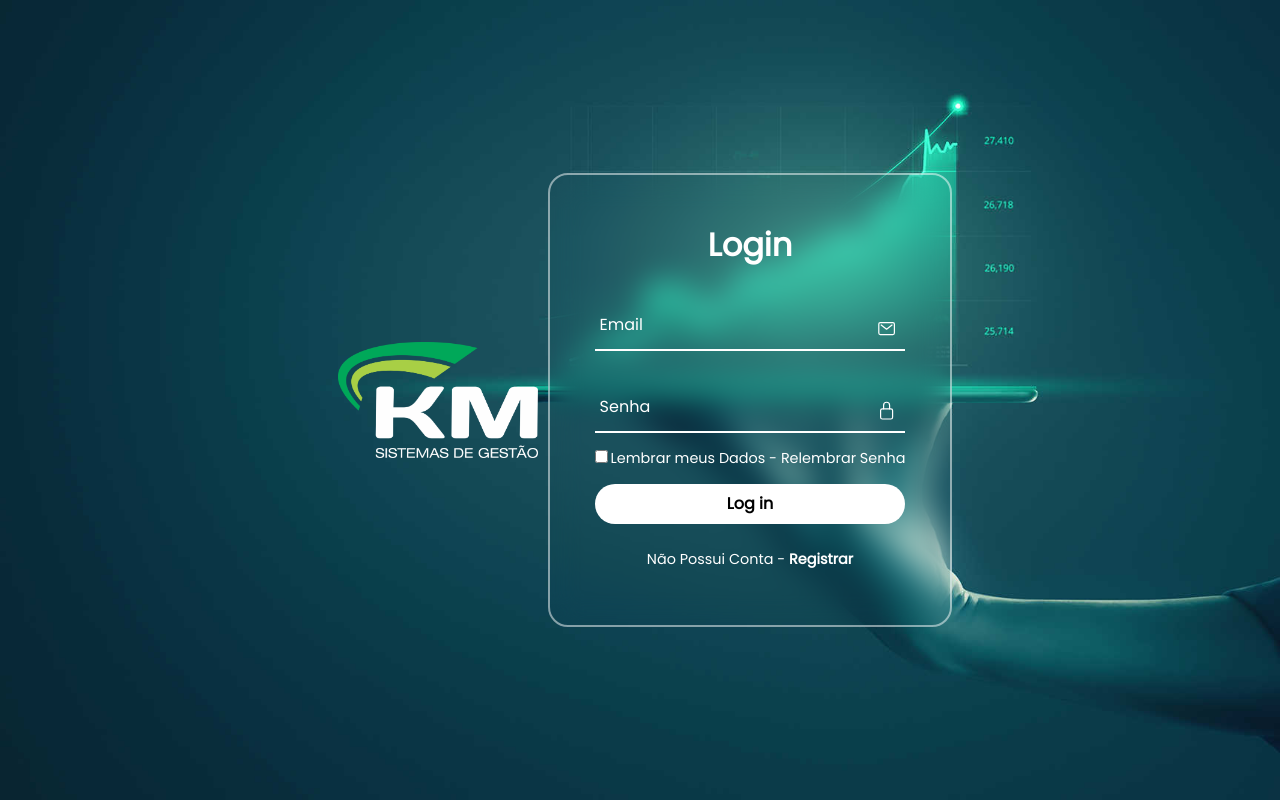
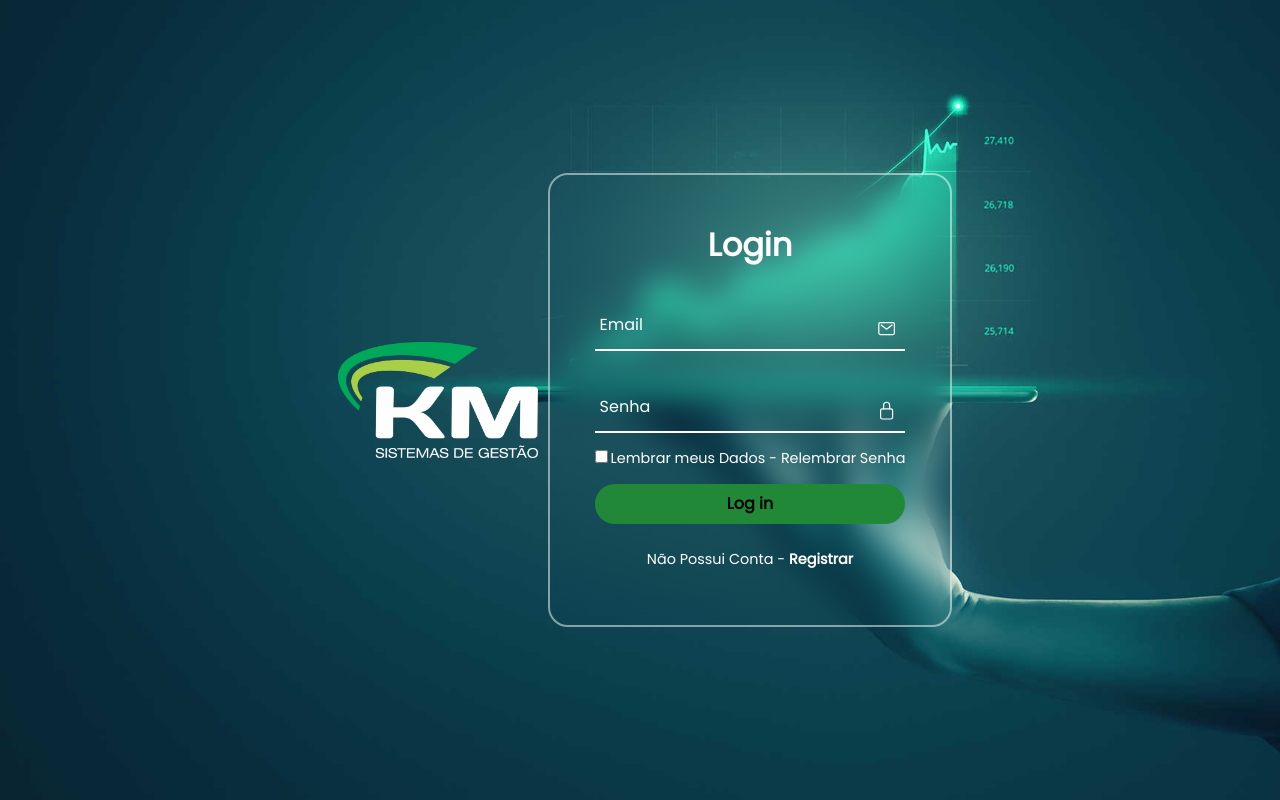
Before and after one commit to aleisonramos/projeto-portal-km, a plain HTML site: page index.html in a window 1280 px wide. Drawn offline with nearby package versions, Linux system fonts and the light colour scheme.

Commit message:
Update style.css

```diff
--- a/estilo/style.css
+++ b/estilo/style.css
@@ -101,7 +101,7 @@ button{
     width: 100%;
     height: 40px;
     border-radius: 40px;
-    background: #fff;
+    background: #218838;
     border: none;
     outline: none;
     cursor: pointer;
```
